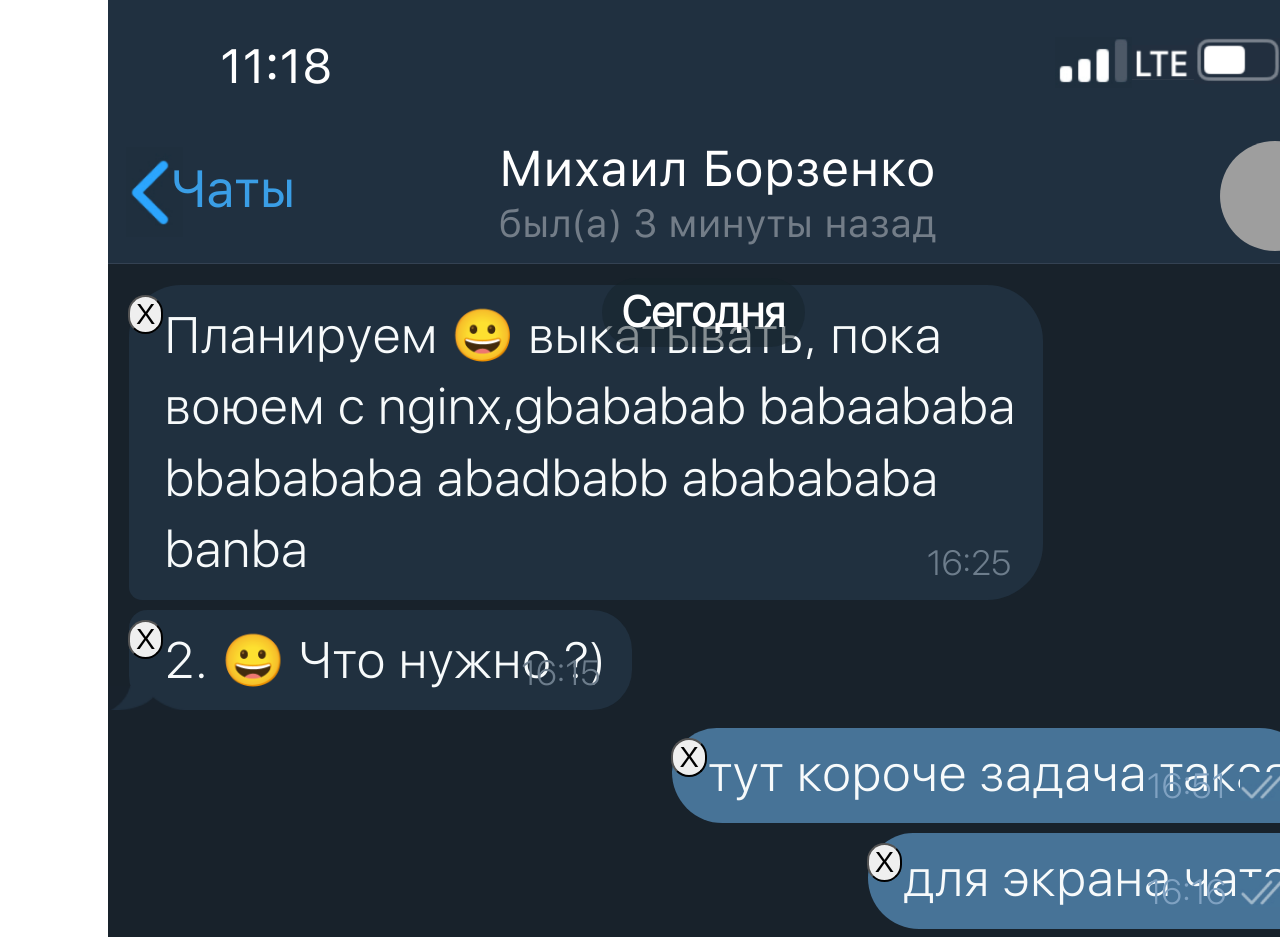
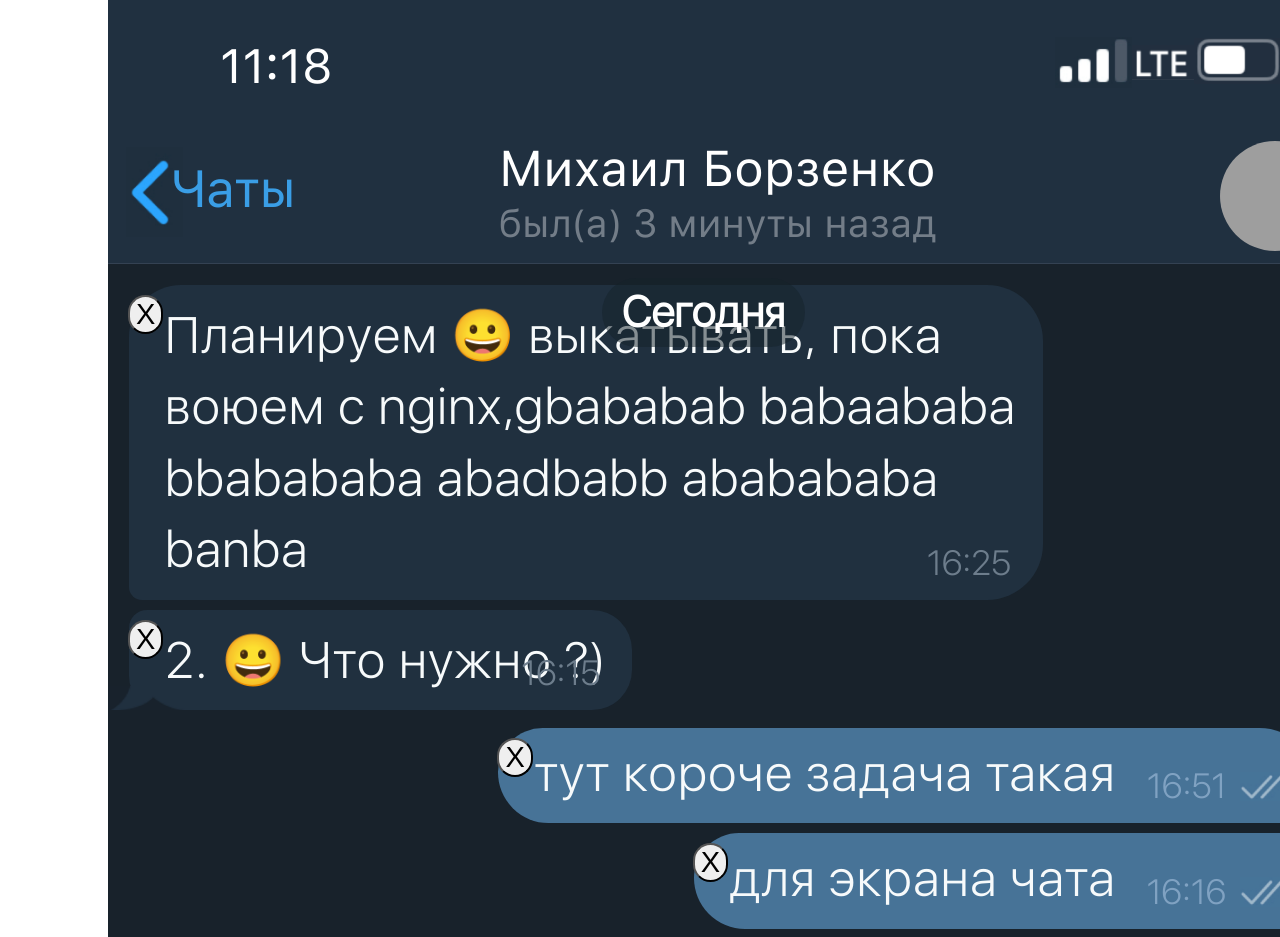
Before and after one commit to Borzenko/telegram-messages-creator, a Vue app: page / in a window 1280 px wide. Shown: the top 937 px of the page. Built offline with nearby package versions, Linux system fonts and the light colour scheme; grey boxes are pictures that could not be loaded.

Commit message:
Updated styles

```diff
--- a/src/components/Chat.vue
+++ b/src/components/Chat.vue
@@ -10,6 +10,8 @@
     >
       <div
         class="message"
+        :ref="'message_' + index"
+        :style="getMessageStyle(index)"
         :class="{'message-send':messageReiceved(message),
                 'first-message':firstMessage(index),
                 'last-message':lastMessage(index)
@@ -87,6 +89,21 @@ export default {
     ...mapMutations(["deleteMessage"]),
     deleteMess(index) {
       this.deleteMessage(index);
+    },
+    getMessageStyle(index) {
+      setTimeout(() => {
+        // eslint-disable-next-line
+          console.log(index)
+        // eslint-disable-next-line
+            console.log(this.$refs[`message_` + index][0].clientHeight)
+        if(this.$refs[`message_` + index][0].clientHeight < 100) {
+
+          this.$refs[`message_` + index][0].style.paddingRight = '200px';
+        }
+
+      }, 1)
+      // eslint-disable-next-line
+      console.log(index)
     },
     messageReiceved(message){
       if (message.received === 'Отправленно'){
```
